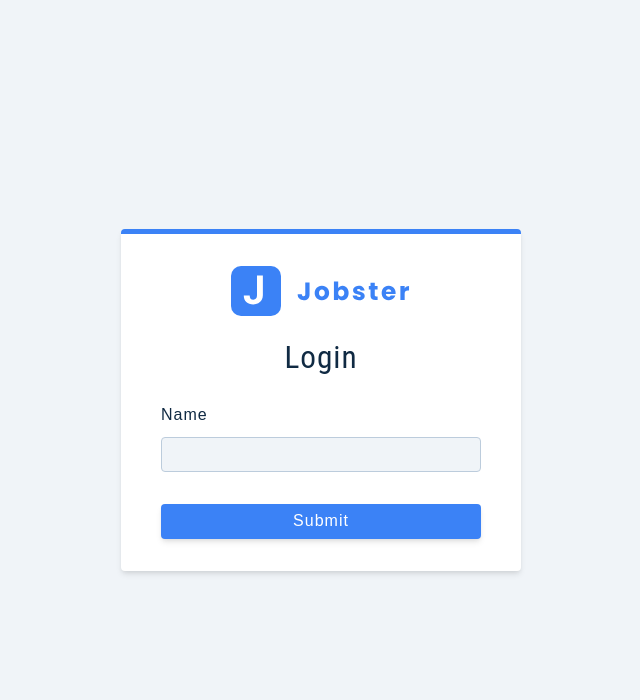
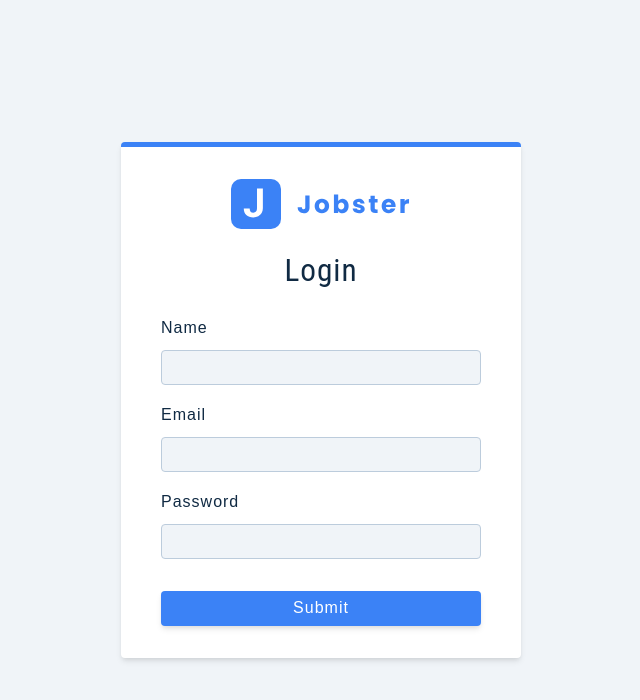
Before and after one commit to musaHaruna/Jobster-App, a React (Create React App) app: page /register in a window 1280 px wide. Shown: the top 700 px of the page, without its empty margins (319-959 px from the left). Built offline with nearby package versions, Linux system fonts and the light colour scheme.

Commit message:
form-row-component

```diff
--- /dev/null
+++ b/src/components/FormRow.js
@@ -0,0 +1,17 @@
+const FormRow = ({ type, name, value, handleChange, labelText }) => {
+  return (
+    <div className='form-row'>
+      <label htmlFor={name} className='form-label'>
+        {name}
+      </label>
+      <input
+        type={type}
+        name={name}
+        value={value}
+        onChange={handleChange}
+        className='form-input'
+      />
+    </div>
+  );
+};
+export default FormRow;
--- a/src/components/index.js
+++ b/src/components/index.js
@@ -1,3 +1,4 @@
+import FormRow from './FormRow';
 import Logo from './Logo';
 
-export { Logo };
+export { Logo, FormRow };
--- a/src/pages/Register.js
+++ b/src/pages/Register.js
@@ -1,5 +1,5 @@
 import { useState, useEffect } from 'react';
-import { Logo } from '../components';
+import { Logo, FormRow } from '../components';
 import Wrapper from '../assets/wrappers/RegisterPage';
 
 const initialState = {
@@ -26,18 +26,26 @@ function Register() {
         <Logo />
         <h3>Login</h3>
         {/* name field */}
-        <div className='form-row'>
-          <label htmlFor='name' className='form-label'>
-            name
-          </label>
-          <input
-            type='text'
-            name='name'
-            value={values.name}
-            onChange={handleChange}
-            className='form-input'
-          />
-        </div>
+        <FormRow
+          type='text'
+          name='name'
+          value={values.name}
+          handleChange={handleChange}
+        />
+        {/* email field */}
+        <FormRow
+          type='email'
+          name='email'
+          value={values.email}
+          handleChange={handleChange}
+        />
+        {/* password field */}
+        <FormRow
+          type='password'
+          name='password'
+          value={values.password}
+          handleChange={handleChange}
+        />
         <button type='submit' className='btn btn-block'>
           submit
         </button>
```
